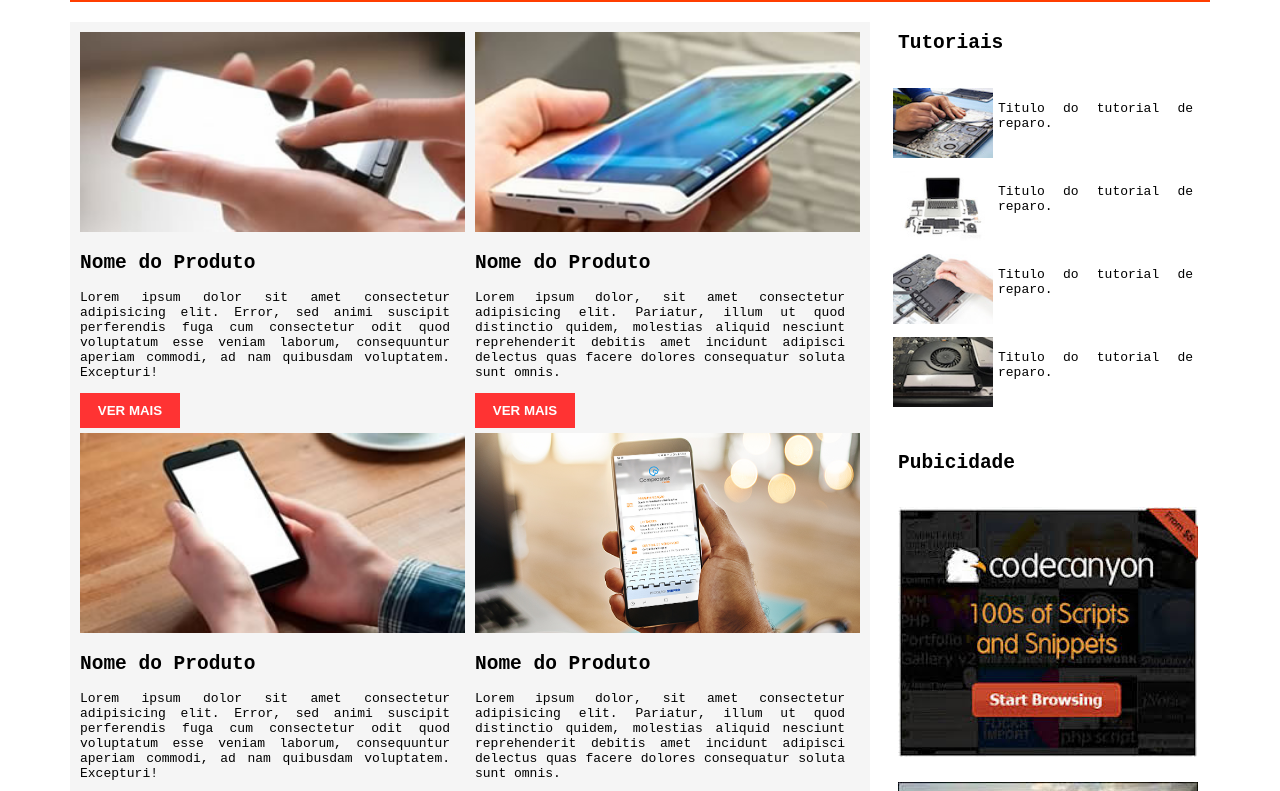
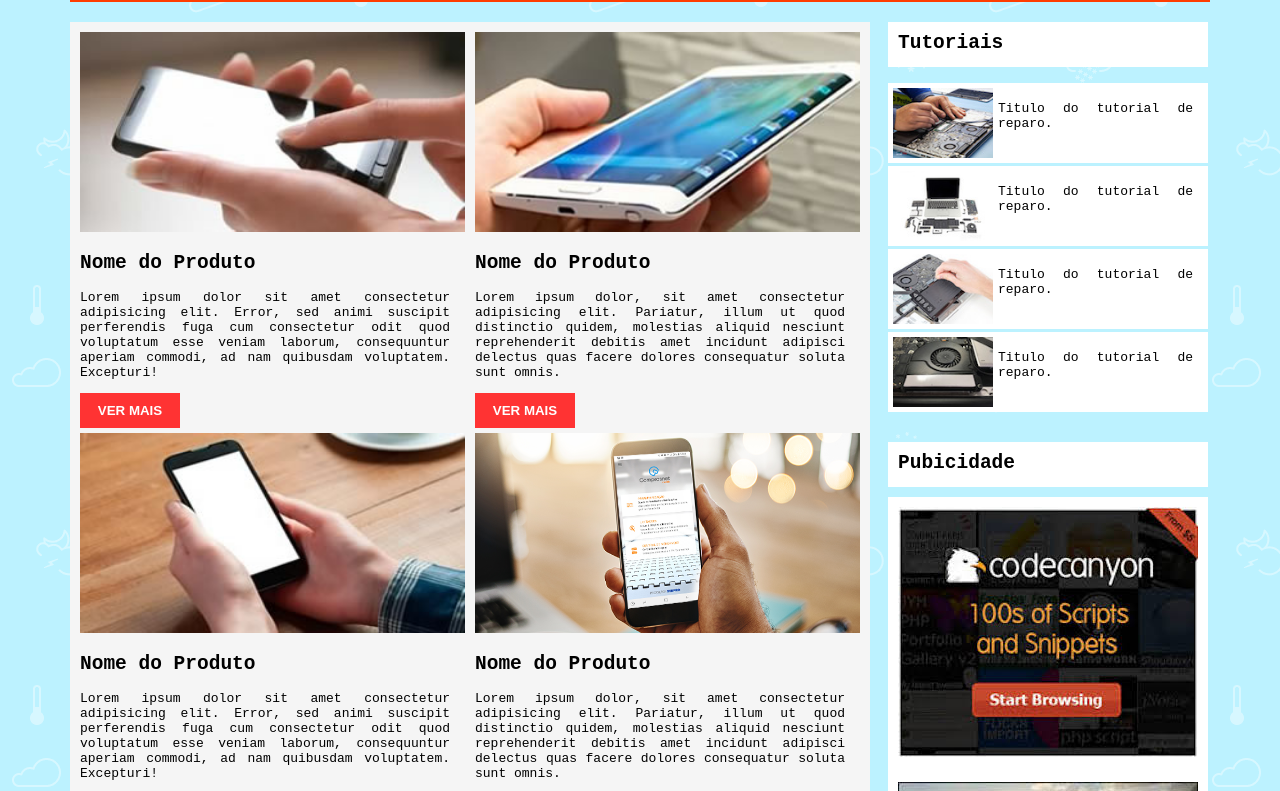
Before and after one commit to asovitorio/crafttsy-blended, a plain HTML site: page index.html in a window 1280 px wide. Shown: the part 58-849 px from the top of the page. Drawn offline with Linux system fonts and the light colour scheme; the site is published under a folder, as on GitHub Pages, so addresses that start at the root find nothing.

Commit message:
corrigindo o background do body

```diff
--- a/css/style.css
+++ b/css/style.css
@@ -1,7 +1,7 @@
 body{
     margin: 0px;
     padding: 0px;
-    background-image: url("/img/bg-2.png");
+    background-image: url("../img/bg-2.png");
     font-family:monospace
 }
 p{
```
